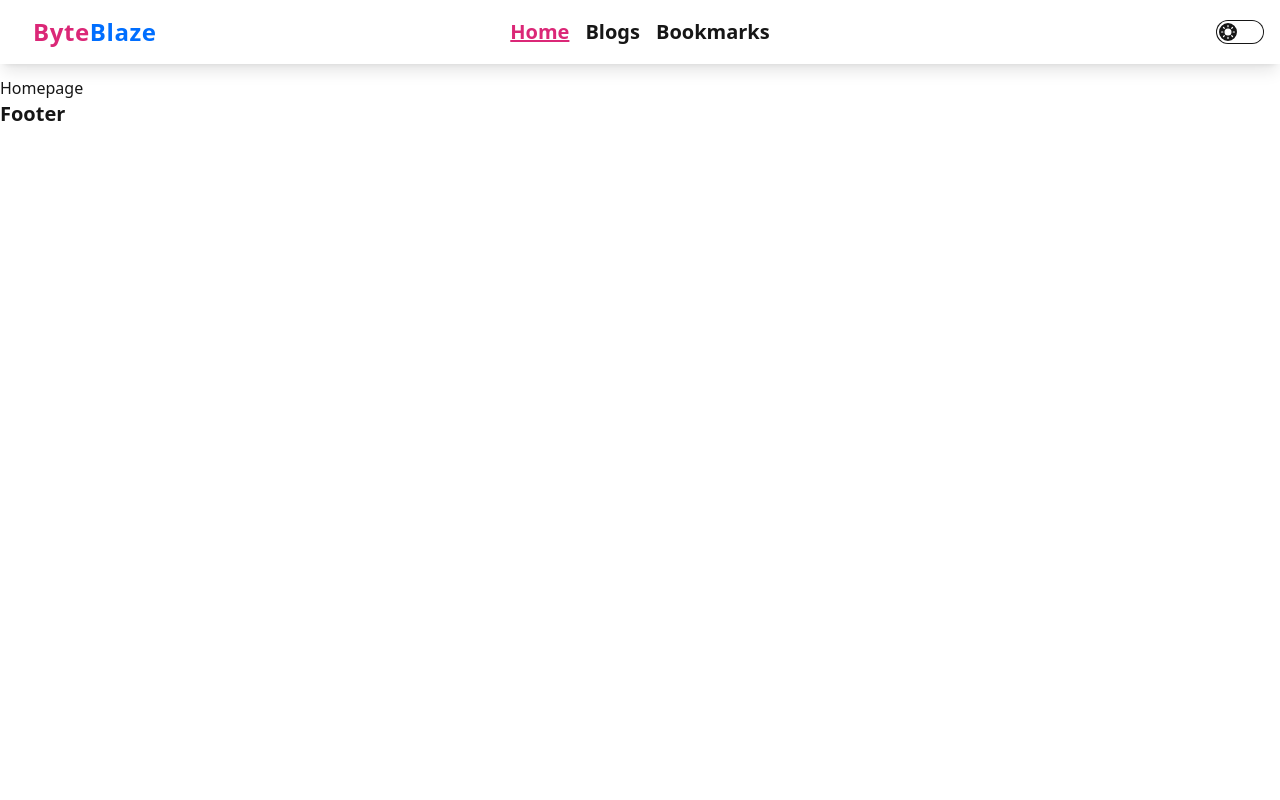
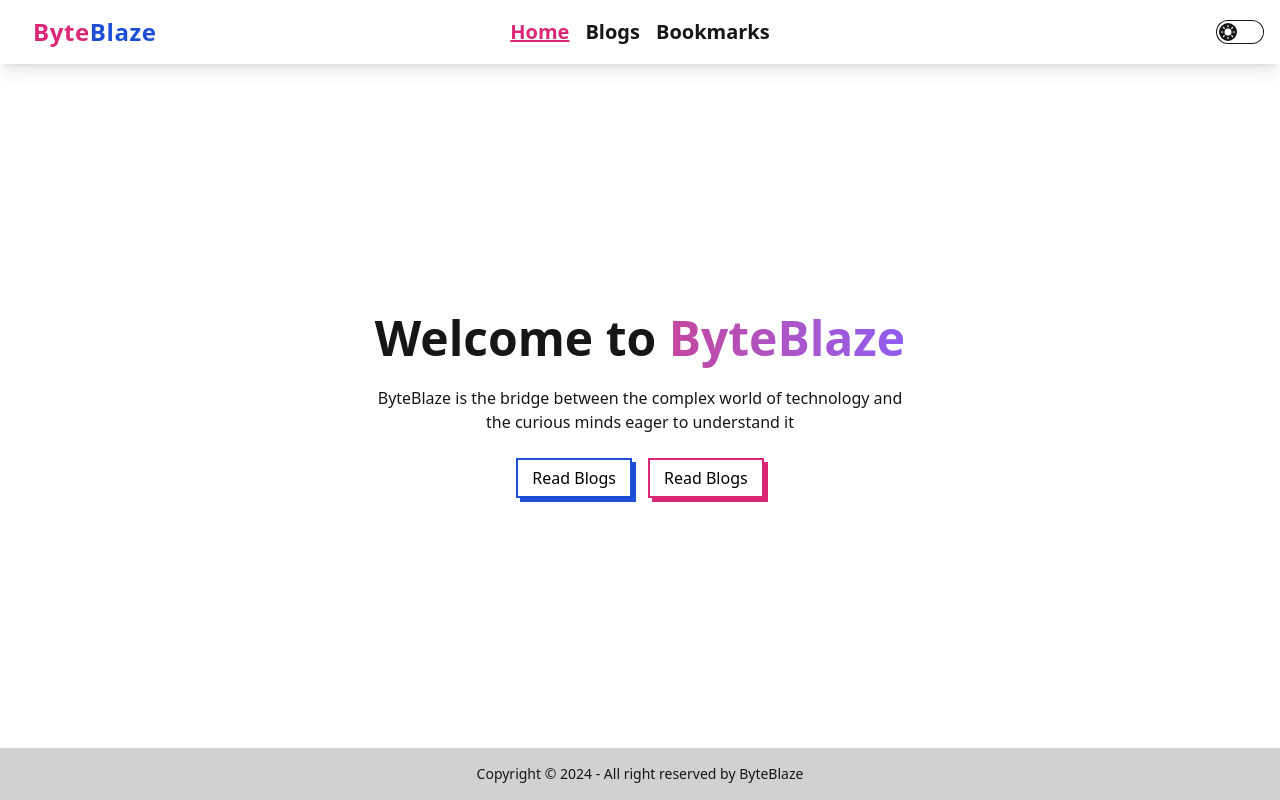
Before and after one commit to mahii060/byte-blaze-practice, a React (Vite) app: page / in a window 1280 px wide. Built offline with nearby package versions, Linux system fonts and the light colour scheme.

Commit message:
Gradient text and animated button created

```diff
--- /dev/null
+++ b/src/components/Footer.jsx
@@ -0,0 +1,12 @@
+
+const Footer = () => {
+    return (
+        <footer className="footer footer-center bg-base-300 text-base-content p-4">
+            <aside>
+                <p>Copyright © {new Date().getFullYear()} - All right reserved by ByteBlaze</p>
+            </aside>
+        </footer>
+    );
+};
+
+export default Footer;
--- /dev/null
+++ b/src/components/Hero.jsx
@@ -0,0 +1,36 @@
+import { Link } from "react-router-dom";
+
+const Hero = () => {
+    return (
+        <div className="hero">
+            <div className="hero-content text-center">
+                <div className="max-w-7xl">
+                    <h1 className="text-5xl font-bold">Welcome to&nbsp;
+                        <span
+                            className="bg-gradient-to-r from-secondary via-violet-500 to-primary text-transparent bg-clip-text animate-gradient bg-300%"
+                        >ByteBlaze
+                        </span>
+                    </h1>
+                    <p className="py-6">
+                        ByteBlaze is the bridge between the complex world of technology and <br />the curious minds eager to understand it
+                    </p>
+                    <div className="space-x-4">
+                        <Link to='/blogs' className="relative inline-block px-4 py-2 font-medium group">
+                            <span className="absolute inset-0 w-full h-full transition duration-200 ease-out transform translate-x-1 translate-y-1 bg-primary group-hover:-translate-x-0 group-hover:-translate-y-0"></span>
+                            <span className="absolute inset-0 w-full h-full bg-white border-2 border-primary group-hover:bg-primary"></span>
+                            <span className="relative text-black group-hover:text-base-100">Read Blogs</span>
+                        </Link>
+                        <Link to='/bookmarks' className="relative inline-block px-4 py-2 font-medium group">
+                            <span className="absolute inset-0 w-full h-full transition duration-200 ease-out transform translate-x-1 translate-y-1 bg-secondary group-hover:-translate-x-0 group-hover:-translate-y-0"></span>
+                            <span className="absolute inset-0 w-full h-full bg-white border-2 border-secondary group-hover:bg-secondary"></span>
+                            <span className="relative text-black group-hover:text-base-100">Read Blogs</span>
+                        </Link>
+
+                    </div>
+                </div>
+            </div>
+        </div>
+    );
+};
+
+export default Hero;
--- a/src/components/Navbar.jsx
+++ b/src/components/Navbar.jsx
@@ -1,5 +1,5 @@
 import { useEffect, useState } from "react";
-import { NavLink } from "react-router-dom";
+import { Link, NavLink } from "react-router-dom";
 
 const Navbar = () => {
     const [theme, setTheme] = useState('mytheme');
@@ -20,19 +20,20 @@ const Navbar = () => {
     }
 
     return (
-        <div className="navbar bg-base-100 shadow-lg px-4 fixed z-10">
+        <nav className="navbar bg-base-100 shadow-lg px-4 fixed z-10">
             <div className="navbar-start">
-                <a className="btn btn-ghost text-2xl text-secondary font-bold tracking-wide gap-0">
+                <Link to='/' className="btn btn-ghost text-2xl text-secondary font-bold tracking-wide gap-0">
                     <span>Byte</span>
-                    <span className="text-primary">Blaze</span></a>
+                    <span className="text-primary">Blaze</span></Link>
             </div>
             <div className="navbar-center hidden lg:flex">
                 <ul className="menu menu-horizontal gap-4 px-1">
-                    <NavLink to='/' className={({ isActive }) => isActive ? ' text-secondary font-bold text-xl underline' : 'font-bold text-xl'}>Home</NavLink>
+                    <NavLink to='/' className={({ isActive }) => isActive ? 'text-secondary font-bold text-xl underline' : 'font-bold text-xl'}>Home</NavLink>
 
-                    <NavLink to='/blogs' className={({ isActive }) => isActive ? ' text-secondary font-bold text-xl underline' : 'font-bold text-xl'}>Blogs</NavLink>
+                    <NavLink to='/blogs' className={({ isActive }) => isActive ?
+                        'text-secondary font-bold text-xl underline' : 'font-bold text-xl'}>Blogs</NavLink>
 
-                    <NavLink to='/bookmarks' className={({ isActive }) => isActive ? ' text-secondary font-bold text-xl underline' : 'font-bold text-xl'}>Bookmarks</NavLink>
+                    <NavLink to='/bookmarks' className={({ isActive }) => isActive ? 'text-secondary font-bold text-xl underline' : 'font-bold text-xl'}>Bookmarks</NavLink>
                 </ul>
             </div>
             {/* Menu Drop down for small devices */}
@@ -98,7 +99,7 @@ const Navbar = () => {
                     </svg>
                 </label>
             </div>
-        </div >
+        </nav>
     );
 };
 
--- a/src/layout/MainLayout.jsx
+++ b/src/layout/MainLayout.jsx
@@ -1,16 +1,17 @@
 import { Outlet } from "react-router-dom";
 import Navbar from "../components/Navbar";
+import Footer from "../components/Footer";
 
 const MainLayout = () => {
     return (
         <>
-            <header className="h-[76px]">
+            <header className="h-16">
                 <Navbar />
             </header>
-            <main>
+            <main className="min-h-[calc(100vh-116px)]">
                 <Outlet />
             </main>
-            <footer className="text-xl font-black">Footer</footer>
+            <Footer />
         </>
     );
 };
--- a/src/main.jsx
+++ b/src/main.jsx
@@ -14,7 +14,7 @@ const router = createBrowserRouter([
     element: <MainLayout />,
     children: [
       {
-        path: '/',
+        index: true,
         element: <Home />
       },
       {
--- a/src/pages/Home.jsx
+++ b/src/pages/Home.jsx
@@ -1,9 +1,9 @@
+import Hero from "../components/Hero";
 
 const Home = () => {
     return (
-        <div>
-            {/* Navbar */}
-            <h1 className="text-5l text-ceter">Homepage</h1>
+        <div className="flex flex-col justify-center items-center min-h-[calc(100vh-116px)]">
+            <Hero />
         </div>
     );
 };
--- a/tailwind.config.js
+++ b/tailwind.config.js
@@ -7,11 +7,25 @@ export default {
     "./src/**/*.{js,ts,jsx,tsx}",
   ],
   theme: {
-    extend: {},
+    extend: {
+      keyframes: {
+        animatedgradient: {
+          '0%': { backgroundPosition: '0% 50%' },
+          '50%': { backgroundPosition: '100% 50%' },
+          '100%': { backgroundPosition: '0% 50%' },
+        },
+      },
+      backgroundSize: {
+        '300%': '300%',
+      },
+      animation: {
+        gradient: 'animatedgradient 2s ease infinite alternate',
+      },
+    },
   },
-  plugins: [
-    daisyui,
-  ],
+
+  plugins: [daisyui],
+
   daisyui: {
     themes: [
       "light",
@@ -21,7 +35,7 @@ export default {
       {
         mytheme: {
 
-          "primary": "#006eff",
+          "primary": "#1d4ed8",
 
           "secondary": "#db2777",
 
@@ -41,6 +55,5 @@ export default {
         },
       },
     ],
-
   },
 }
```
